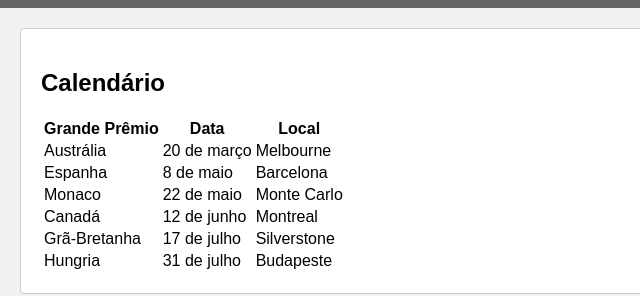
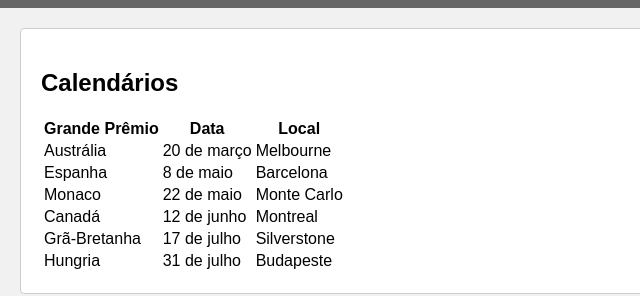
Before and after one commit to ItaloCordeiroSilva/SiteF1, a plain HTML site: page Principal/Calendario.html in a window 1280 px wide. Shown: the part 150-446 px from the top of the page, 0-640 px from the left. Drawn offline with Linux system fonts and the light colour scheme.

Commit message:
Update Calendario.html

```diff
--- a/Principal/Calendario.html
+++ b/Principal/Calendario.html
@@ -24,7 +24,7 @@
 
     <main>
         <section>
-            <h2>Calendário</h2>
+            <h2>Calendários</h2>
             <table>
                 <tr>
                     <th>Grande Prêmio</th>
```
